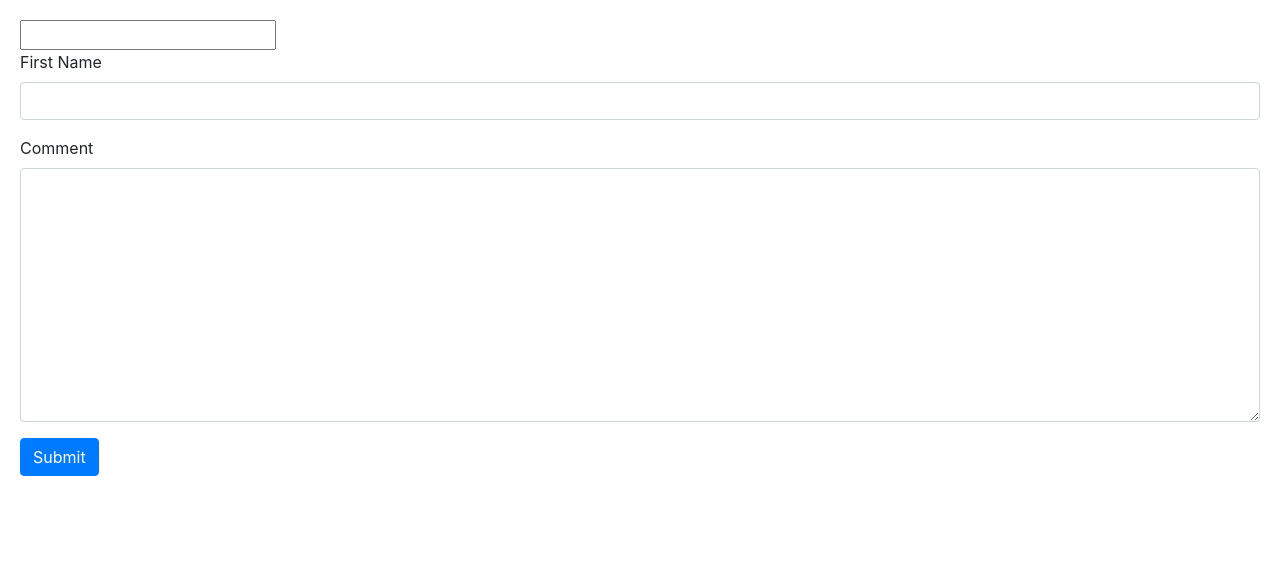
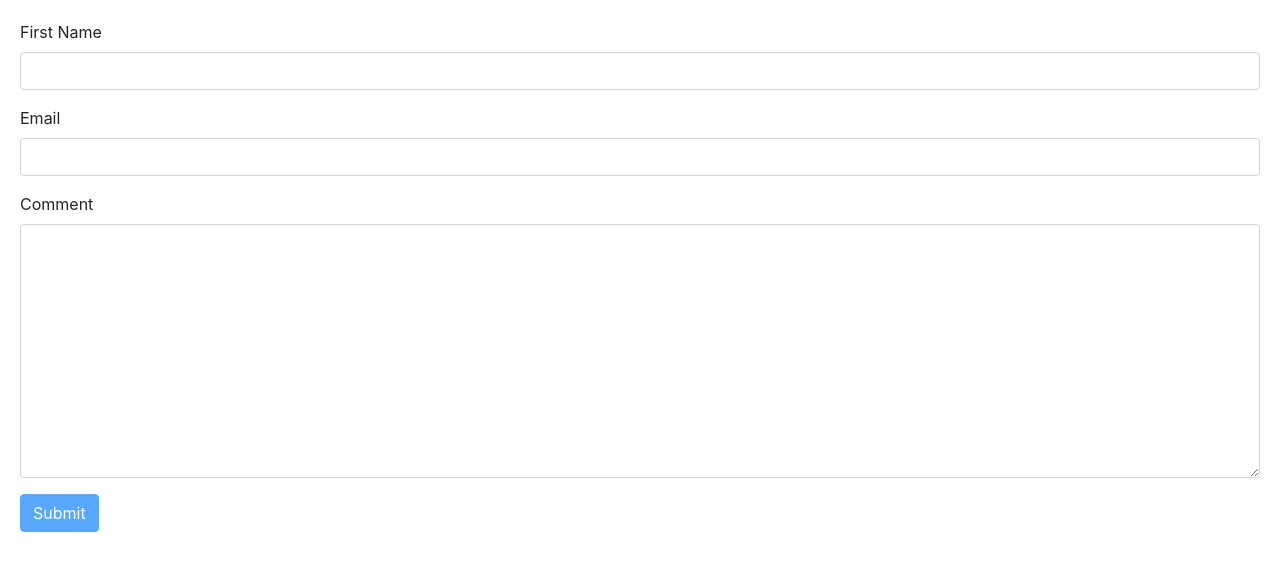
Before and after one commit to whatmmobd3/moshAngular, an Angular app: page / in a window 1280 px wide. Shown: the top 570 px of the page. Built offline with nearby package versions, Linux system fonts and the light colour scheme.

Commit message:
disabling

```diff
--- a/src/app/contract-form/contract-form.component.html
+++ b/src/app/contract-form/contract-form.component.html
@@ -1,7 +1,7 @@
 <form #f="ngForm" (ngSubmit)="submit(f)">
-  <input name="email" ngModel />
 
   <div ngModelGroup="contact" #contact="ngModelGroup">
+
     <div class="form-group">
       <label for="firstName">First Name</label>
       <input
@@ -19,6 +19,12 @@
         class="form-control"
       />
     </div>
+    <div class="form-group">
+      <label for="email">Email</label>
+
+      <input name="email" ngModel class="form-control" />
+    </div>
+
     <div class="alert alert-danger" *ngIf="element.touched && !element.valid">
       <div *ngIf="element.errors.required">First name is required</div>
       <div *ngIf="element.errors.minlength">
@@ -39,5 +45,5 @@
     </div>
   </div>
 
-  <button class="btn btn-primary">Submit</button>
+  <button class="btn btn-primary" [disabled]="!f.valid">Submit</button>
 </form>
```
